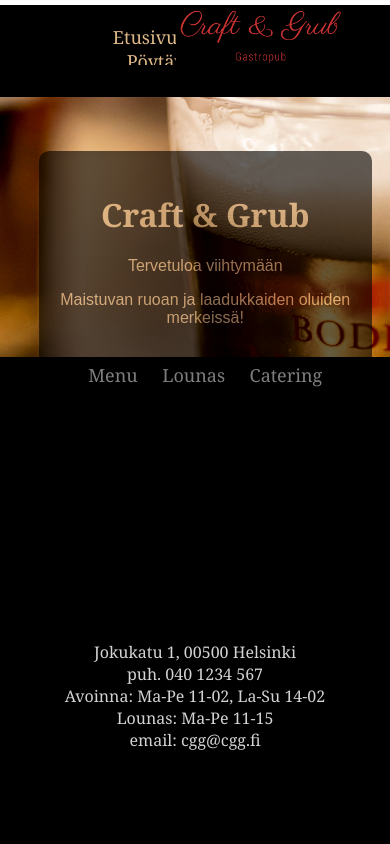
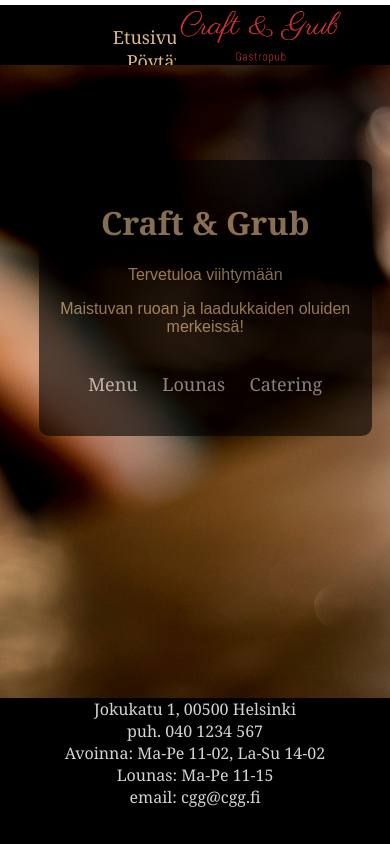
Before and after one commit to pajaz/CGG, a PHP site: page / in a window 390 px wide. Run offline with PHP 8.4, Linux system fonts and the light colour scheme.

Commit message:
adjusting for mobile

```diff
--- a/index.html
+++ b/index.html
@@ -9,6 +9,7 @@
         <script src="./javascript/javascript.js"></script>
     </head>
     <body onload="getContent('frontPage')">
+        <div id="page-container">
             <nav>
                 <div class="left-nav-container block">
                     <a class="left-nav" href="javascript:getContent('frontPage');">Etusivu</a>
@@ -26,7 +27,7 @@
             <div class="bg-mid">
                     <div  id="content" class="content-box">
                     </div>
-                <img id="bg" src="resources/background1.jpg" alt="whoops">
+                   <!-- <img id="bg" src="resources/background1.jpg" alt="whoops">-->
             </div>
             <footer class="font-content">
                 Jokukatu 1, 00500 Helsinki<br>
@@ -35,6 +36,7 @@
                 Lounas: Ma-Pe 11-15<br>
                 email: cgg@cgg.fi
             </footer>
+        </div>
     </body>
 
 
--- a/style/styles.css
+++ b/style/styles.css
@@ -71,6 +71,11 @@ html body {
     padding: 0;
 }
 
+#page-container {
+    position: relative;
+    min-height: 100vh;
+}
+
 nav {
     position: sticky;
     text-align: center;
@@ -113,20 +118,21 @@ nav {
 .bg-mid {
     position: relative;
     width: 100%;
-    min-height: calc(100vh - 268px);
+    min-height: calc(100vh - 25vh);
     left: 0;
     top: 0;
-    background: black;
-
+    background: url("../resources/background1.jpg");
+    background-position-y: 45%;
 }
 
 footer {
-    position: relative;
+    position: fixed;
     width: 100%;
     text-align: center;
-    max-height: 25%;
+    height: 100px;
+    max-height: 100px;
     z-index: 3;
-   /* bottom:0;*/
+
 }
 
 /* Eri laitekoot */
@@ -147,6 +153,10 @@ footer {
         left: 10%;
         right: 15%;
     }
+
+    footer {
+        max-height: 10%;
+    }
 }
 
 /* Large devices (laptops/desktops, 992px and up) */
```
Lines whose indentation alone changed are shown as unchanged.
